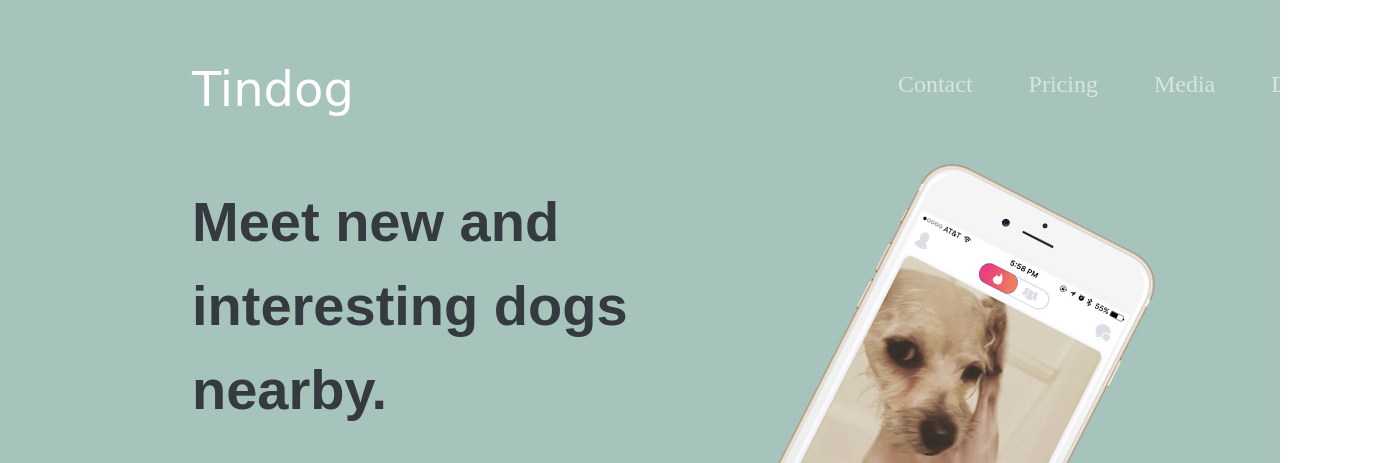
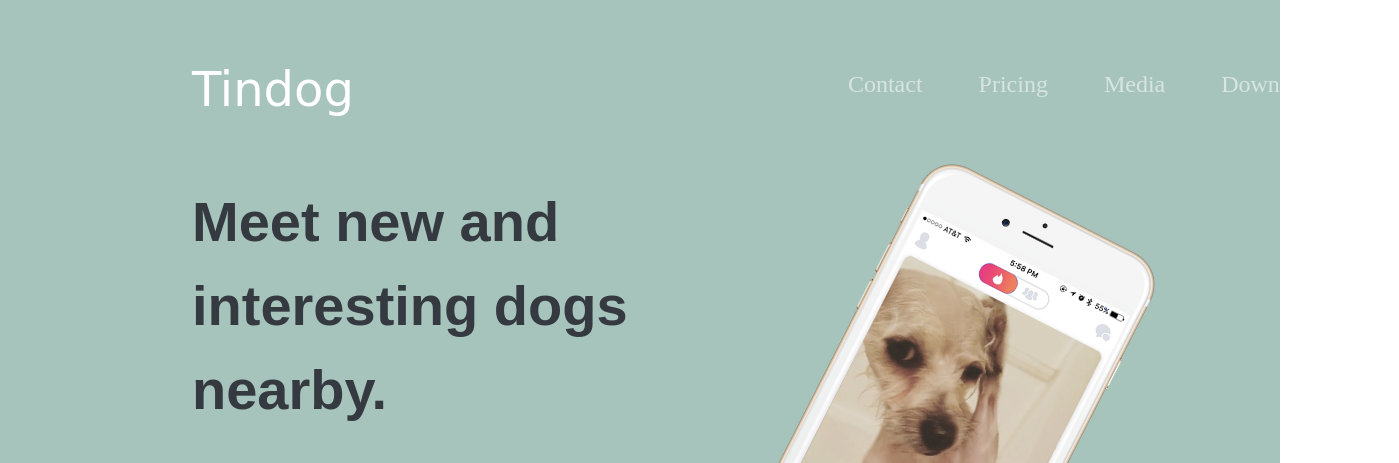
Before and after one commit to mohammedjawadsaleem11/website0, a plain HTML site: page index.html in a window 1280 px wide. Shown: the top 463 px of the page, 1399 px wide, since content can reach past the window. Drawn offline with nearby package versions, Linux system fonts and the light colour scheme; a web font is replaced by a local one.

Commit message:
padding changed

```diff
--- a/index.html
+++ b/index.html
@@ -28,7 +28,7 @@
         <button class="navbar-toggler" type="button" data-toggle="collapse" data-target="#navbarSupportedContent" aria-controls="navbarSupportedContent" aria-expanded="false" aria-label="Toggle navigation">
         <span class="navbar-toggler-icon"></span>
         </button>
-        <div class="collapse navbar-collapse" id="navbarSupportedContent" style="padding-left: 500px; padding-bottom: 10px;">
+        <div class="collapse navbar-collapse" id="navbarSupportedContent" style="padding-left: 450px; padding-bottom: 10px;">
           <ul class="navbar-nav ml-auto">
             <li class="nav-item">
               <a class="nav-link" href="#cta">Contact</a>
```
